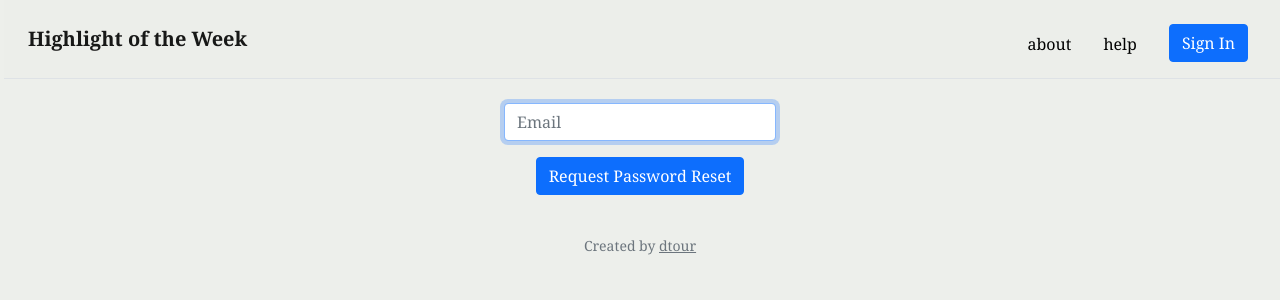
After one commit to dtour/hotw, a Flask app: page /reset_password in a window 1280 px wide. The commit adds this page. Shown: the top 300 px of the page. Run offline with Flask 2, Linux system fonts and the light colour scheme.

Commit message:
added ability to reset password

```diff
--- a/application/forms.py
+++ b/application/forms.py
@@ -10,9 +10,9 @@ class RegistrationForm(FlaskForm):
     submit = SubmitField('Register')
 
     def validate_email(self, email):
-        email = User.query.filter_by(email=email.data).first()
+        user = User.query.filter_by(email=email.data).first()
 
-        if email:
+        if user:
             raise ValidationError('Email already in use')
 
 class LoginForm(FlaskForm):
@@ -25,3 +25,18 @@ class NewGroupForm(FlaskForm):
     group_name = StringField('Group name', validators=[InputRequired()])
     members_emails = TextAreaField("Members' emails (comma separated)")
     submit = SubmitField('Create group')
+
+class RequestResetForm(FlaskForm):
+    email = StringField('Email',validators=[InputRequired(), Email()])
+    submit = SubmitField('Request Password Reset')
+
+    def validate_email(self, email):
+        user = User.query.filter_by(email=email.data).first()
+
+        if user is None:
+            raise ValidationError('There is no account associated with this email.')
+
+class ResetPasswordForm(FlaskForm):
+    password = PasswordField('Password', validators=[InputRequired()])
+    confirm_password = PasswordField('Confirm Password', validators=[InputRequired(), EqualTo('password')])
+    submit = SubmitField('Reset Password')
--- a/application/routes.py
+++ b/application/routes.py
@@ -1,8 +1,10 @@
-from application import app, db, bcrypt
+from application import app, db, bcrypt, mail
 from flask import flash, redirect, render_template, url_for, request
-from application.forms import RegistrationForm, LoginForm, NewGroupForm
+from application.forms import (RegistrationForm, LoginForm, NewGroupForm,
+                               RequestResetForm, ResetPasswordForm)
 from application.models import User, Group, membership
 from flask_login import login_user, current_user, logout_user, login_required
+from flask_mail import Message
 
 # Routes
 @app.route('/')
@@ -74,11 +76,6 @@ def sign_out():
 def account():#todo
     return render_template('account.html')
 
-@app.route('/change_password', methods=['GET','POST'])
-@login_required
-def change_password():#todo
-    return "Hello World!"
-
 @app.route('/group/new', methods=['GET','POST'])
 @login_required
 def new_group():#todo
@@ -106,3 +103,48 @@ def new_group():#todo
         return redirect(url_for('home'))
 
     return render_template('new_group.html', form=form)
+
+def send_reset_email(user):
+    token = user.get_reset_token()
+    msg = Message('Password Reset Request', sender='dtour@hotw.app', recipients=[user.email])
+    msg.body = f'''To reset your password, visit the following link within the next hour:
+{url_for('reset_token', token=token, _external=True)}
+
+If you did not make this request then simply ignore this email and no changes will be made.
+'''
+    mail.send(msg)
+
+@app.route('/reset_password', methods=['GET','POST'])
+def reset_request():
+    if current_user.is_authenticated:
+        return redirect(url_for('home'))
+    form = RequestResetForm()
+
+    if form.validate_on_submit():
+        user = User.query.filter_by(email=form.email.data).first()
+        send_reset_email(user)
+        flash('An email has been sent with instructions to reset your password')
+        return redirect(url_for('login'))
+    return render_template('reset_request.html', form=form)
+
+@app.route('/reset_password/<token>', methods=['GET','POST'])
+def reset_token(token):
+    if current_user.is_authenticated:
+        return redirect(url_for('home'))
+    user = User.verify_reset_token(token)
+
+    if not user:
+        flash('That is an invalid or expired token', 'warning')
+        return redirect(url_for('reset_request'))
+
+    form = ResetPasswordForm()
+    if form.validate_on_submit():
+        # Hash password and store login info in db
+        hashed_password = bcrypt.generate_password_hash(form.password.data).decode('utf-8')
+        user.password_hash = hashed_password
+        db.session.commit()
+        login_user(user, remember=True)
+        flash(f'Your password has been updated', category='success')
+        return redirect(url_for('home'))
+
+    return render_template('reset_token.html', form=form)
--- a/application/templates/account.html
+++ b/application/templates/account.html
@@ -5,7 +5,7 @@
 <div class='container mt-4 px-5 text-center'>
     <p> Email: {{ current_user.email }}</p>
     <div>
-        <a href=' {{url_for("change_password") }}'><button class='btn btn-secondary'> Change password </button></a>
+        <a href='{{ url_for("reset_request") }}'><button class='btn btn-secondary'> Change password </button></a>
     </div>
     <div class='py-3'>
         <a href=' {{url_for("sign_out") }}'><button class='btn btn-secondary'>Sign out</button></a>
--- /dev/null
+++ b/application/templates/reset_request.html
@@ -0,0 +1,25 @@
+{% extends "base.html" %}
+
+{% block title %}reset password{% endblock %}
+{% block main %}
+<div class='container mt-4 px-5 text-center'>
+    <form method='POST' action=''>
+        {{ form.hidden_tag() }}
+        <div class="mb-3">
+            {% if form.email.errors %}
+                {{ form.email(class='form-control is-invalid', autocomplete='off', placeholder='Email', autofocus='') }}
+                <div class='invalid-feedback'>
+                    {% for error in form.email.errors %}
+                        <span>{{ error }}</span>
+                    {% endfor %}
+                </div>
+            {% else %}
+                {{ form.email(class='form-control', autocomplete='off', placeholder='Email', autofocus='') }}
+            {% endif %}
+        </div>
+         <div class="mb-3">
+          {{ form.submit(class='btn btn-primary') }}
+        </div>
+    </form>
+</div>
+{% endblock %}
--- a/application/templates/sign_in.html
+++ b/application/templates/sign_in.html
@@ -33,7 +33,7 @@
           {{ form.submit(class='btn btn-primary') }}
         </div>
         <small class='text-muted ml-2 text-start'>
-            <a href='#'>Forgot password?</a>
+            <a href='{{ url_for("reset_request") }}'>Forgot password?</a>
         </small>
     </form>
     <div class='pt-3'>
```
Also changed, not shown: application/__init__.py (+9 -0 lines), application/models.py (+15 -1 lines), application/templates/reset_token.html (added, +37 -0 lines).
